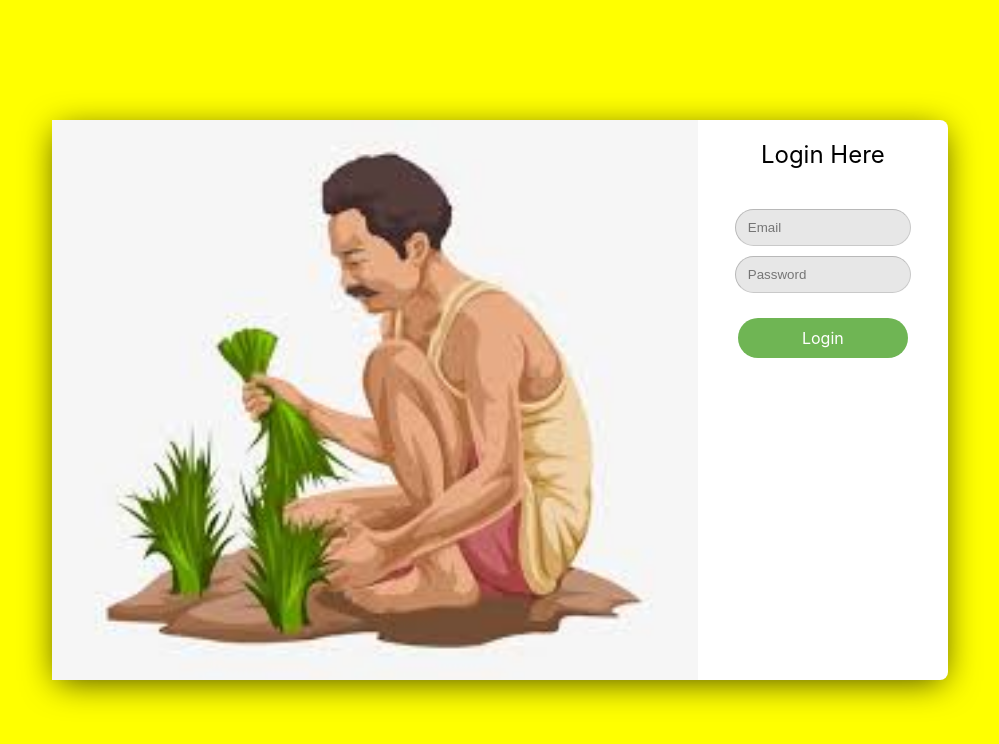
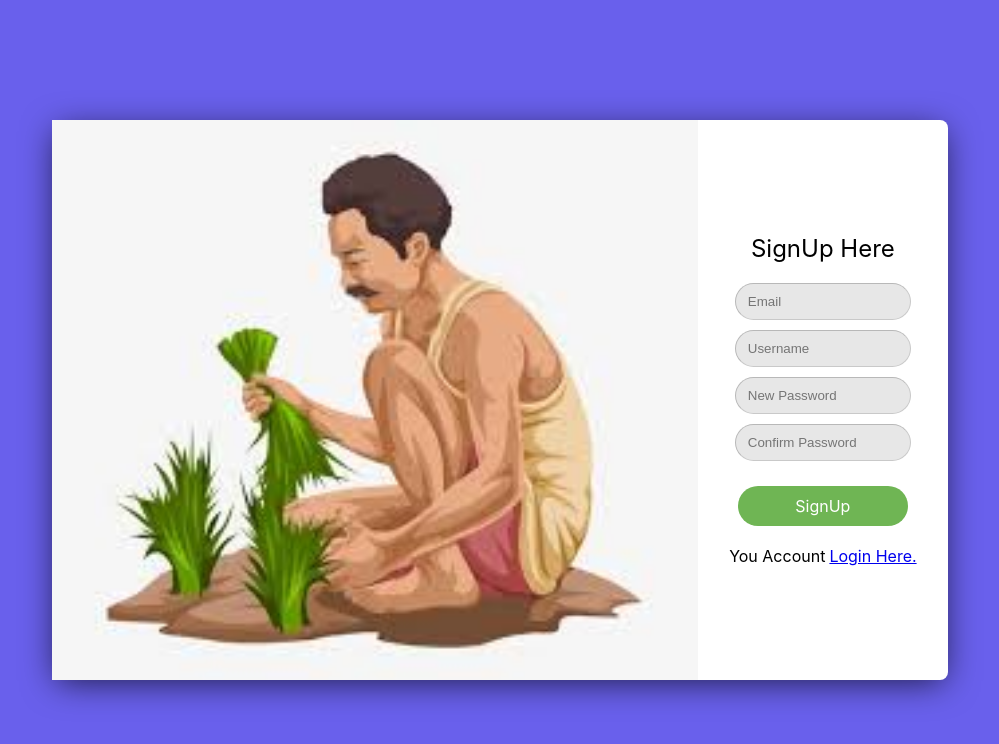
Before and after one commit to Sonalijin/Demo, a React (Create React App) app: page /SignUp in a window 1280 px wide. Shown: the top 744 px of the page, without its empty margins (140-1139 px from the left). Built offline with nearby package versions, Linux system fonts and the light colour scheme.

Commit message:
update signup and server

```diff
--- a/src/Login/Login.js
+++ b/src/Login/Login.js
@@ -1,9 +1,20 @@
-import React, { useState } from "react";
+import Axios from "axios";
+import React, { useState, useEffect } from "react";
+import axios from "axios";
+import { Link } from "react-router-dom";
 import { FarmerLogoIcon } from "../images";
 
 export const Login = () => {
   const [email, setemail] = useState(void 0);
   const [password, setpassword] = useState(void 0);
+
+  useEffect(() => {
+    axios.get("https://localhost:3000//api/login").then((res) => {
+      setemail(res.data);
+      setpassword(res.data);
+    });
+  }, []);
+
   return (
     <div
       style={{
@@ -25,7 +36,7 @@ export const Login = () => {
           flex: 1,
           flexDirection: " column",
           alignItems: "center",
-          // justifyContent: "center",
+          justifyContent: "center",
         }}
       >
         <div style={{ display: "flex", fontSize: 24, margin: 20 }}>
@@ -33,11 +44,10 @@ export const Login = () => {
           Login Here
         </div>
         <input
-        name="Email"
+          name="Email"
           type="email"
           placeholder="Email"
           value={email}
-
           onChange={(e) => {
             setemail(e.target.value);
           }}
@@ -58,6 +68,7 @@ export const Login = () => {
         />
         <input
           type="password"
+          name="password"
           placeholder="Password"
           value={password}
           onchange={setpassword}
@@ -79,8 +90,7 @@ export const Login = () => {
         />
         <div
           onClick={() => {
-            console.log("@@@@@hello world", email, password);
-
+            console.log("hello world", email, password);
           }}
           style={{
             display: "flex",
@@ -98,6 +108,12 @@ export const Login = () => {
         >
           Login
         </div>
+        <div style={{ display: "flex", flexDirection: "row", marginTop: 20 }}>
+          <div>You haven't Account</div>
+          <div style={{ paddingLeft: 4 }}>
+            <Link to="/SignUp"> SignUp Here.</Link>
+          </div>
+        </div>
       </div>
     </div>
   );
--- a/src/Login/SignUp.js
+++ b/src/Login/SignUp.js
@@ -1,10 +1,152 @@
-import React from 'react'
+import React, { useState } from "react";
+import { FarmerLogoIcon } from "../images";
+import { Link } from "react-router-dom";
+export const SignUp = () => {
+  const [email, setemail] = useState(void 0);
+  const [userName, setUsername] = useState(void 0);
+  const [password, setpassword] = useState(void 0);
+  const [confirmPassword, setConfirmPassword] = useState(void 0);
+  return (
+    <div
+      style={{
+        display: "flex",
+        height: "70%",
+        width: "70%",
+        backgroundColor: "#fff",
+        borderRadius: 8,
+        "box-shadow": "0px 6px 34px -5px rgba(0,0,0,0.74)",
+        flexDirection: "row",
+      }}
+    >
+      <div style={{ display: "flex", flex: 1 }}>
+        <img src={FarmerLogoIcon} style={{ flex: 1 }} />
+      </div>
+      <div
+        style={{
+          display: "flex",
+          flex: 1,
+          flexDirection: " column",
+          alignItems: "center",
+          justifyContent: "center",
+        }}
+      >
+        <div style={{ display: "flex", fontSize: 24 }}> SignUp Here</div>
+        <input
+          name="Email"
+          type="email"
+          placeholder="Email"
+          value={email}
+          onChange={(e) => {
+            setemail(e.target.value);
+          }}
+          style={{
+            display: "flex",
+            padding: "10px 12px",
+            margin: 5,
+            borderRadius: 20,
+            outline: "none",
+            backgroundColor: "",
+            borderWidth: 1,
+            borderColor: "rgba(0, 0, 0, 0.2)",
+            backgroundColor: "#e7e7e7",
+            marginTop: 20,
 
+            width: "60%",
+          }}
+        />
+        <input
+          name="Username"
+          type="text"
+          placeholder="Username"
+          value={userName}
+          onChange={(e) => {
+            setUsername(e.target.value);
+          }}
+          style={{
+            display: "flex",
+            padding: "10px 12px",
+            margin: 5,
+            borderRadius: 20,
+            outline: "none",
+            backgroundColor: "",
+            borderWidth: 1,
+            borderColor: "rgba(0, 0, 0, 0.2)",
+            backgroundColor: "#e7e7e7",
 
-export const SignUp = () => {
-    return (
-        <div>
-
+            width: "60%",
+          }}
+        />
+        <input
+          type="password"
+          name="password"
+          placeholder="New Password"
+          value={password}
+          onchange={setpassword}
+          onChange={(e) => {
+            setpassword(e.target.value);
+          }}
+          style={{
+            display: "flex",
+            padding: "10px 12px",
+            margin: 5,
+            borderRadius: 20,
+            outline: "none",
+            backgroundColor: "",
+            borderWidth: 1,
+            borderColor: "rgba(0, 0, 0, 0.2)",
+            backgroundColor: "#e7e7e7",
+            width: "60%",
+          }}
+        />
+        <input
+          type="password"
+          name="confirmPassword"
+          placeholder="Confirm Password"
+          value={confirmPassword}
+          onchange={setConfirmPassword}
+          onChange={(e) => {
+            setConfirmPassword(e.target.value);
+          }}
+          style={{
+            display: "flex",
+            padding: "10px 12px",
+            margin: 5,
+            borderRadius: 20,
+            outline: "none",
+            backgroundColor: "",
+            borderWidth: 1,
+            borderColor: "rgba(0, 0, 0, 0.2)",
+            backgroundColor: "#e7e7e7",
+            width: "60%",
+          }}
+        />
+        <div
+          onClick={() => {
+            console.log("hello world", email, password);
+          }}
+          style={{
+            display: "flex",
+            justifyContent: "center",
+            alignItems: "center",
+            width: "60%",
+            backgroundColor: "#6fb554",
+            alignItems: "center",
+            justifyContent: "center",
+            padding: 10,
+            borderRadius: 20,
+            marginTop: 20,
+            color: "#fff",
+          }}
+        >
+          SignUp
         </div>
-    )
-}
+        <div style={{ display: "flex", flexDirection: "row", marginTop: 20 }}>
+          <div>You Account</div>
+          <div style={{ paddingLeft: 4 }}>
+            <Link to="/"> Login Here.</Link>
+          </div>
+        </div>
+      </div>
+    </div>
+  );
+};
--- /dev/null
+++ b/src/Login/axios.js
@@ -0,0 +1,7 @@
+import axios from "axios";
+const instance = create.axios({
+  baseURL: "http://localhost:3000/",
+});
+
+instance.get("");
+export default instance;
--- a/src/Login/index.js
+++ b/src/Login/index.js
@@ -1,19 +1,29 @@
 import React from "react";
 import { Login } from "./Login";
-
+import { BrowserRouter as Router, Switch, Route } from "react-router-dom";
+import { SignUp } from "./SignUp";
 export const LoginRoute = () => {
   return (
+    <Router>
+      <Switch>
         <div
           style={{
             display: "flex",
             flex: 1,
             alignItems: "center",
             justifyContent: "center",
-        backgroundColor: "yellow"
+            backgroundColor: "#6960EC",
           }}
         >
-      <Login />
+          <Route path="/" exact component={() => <Login name="Login" />} />
+          <Route
+            path="/SignUp"
+            exact
+            component={() => <SignUp name="SignUp" />}
+          />
         </div>
+      </Switch>
+    </Router>
   );
 };
 export default LoginRoute;
```
Also changed, not shown: package.json (+16 -3 lines), src/server/index.js (added, +19 -0 lines), 1 other file (tests, documents, lock files or other folders). Lines whose indentation alone changed are shown as unchanged.
